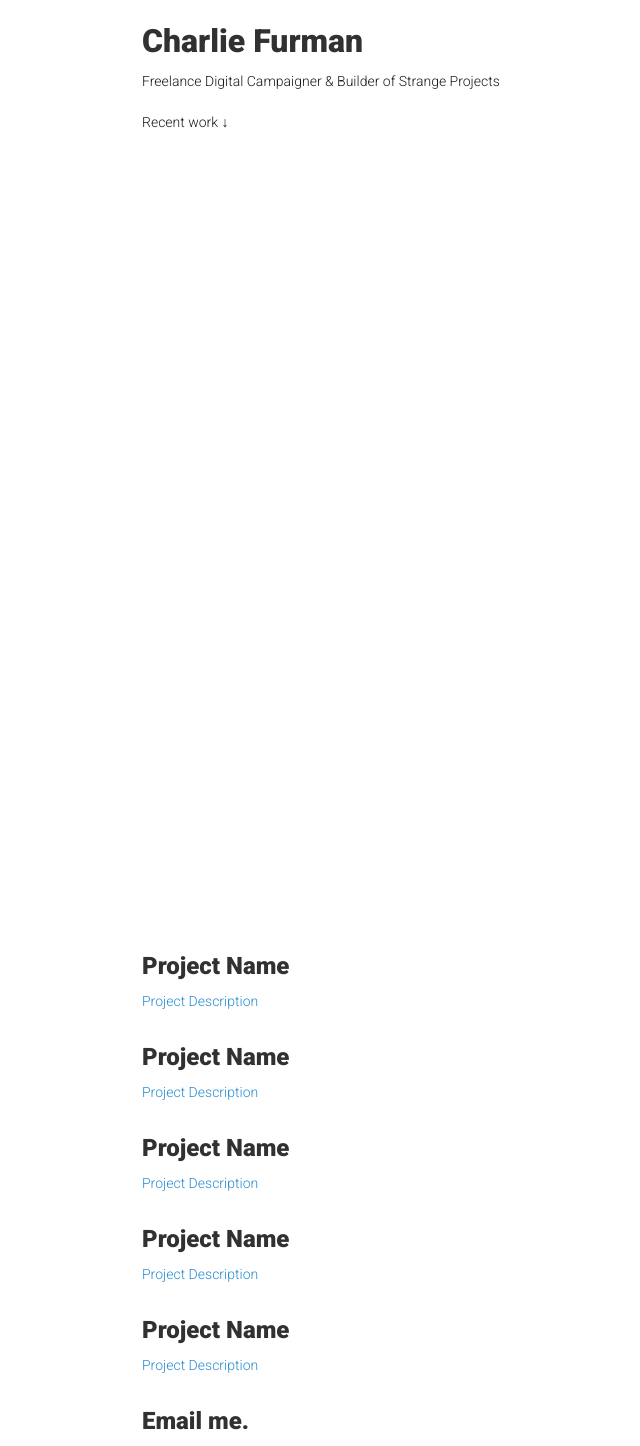
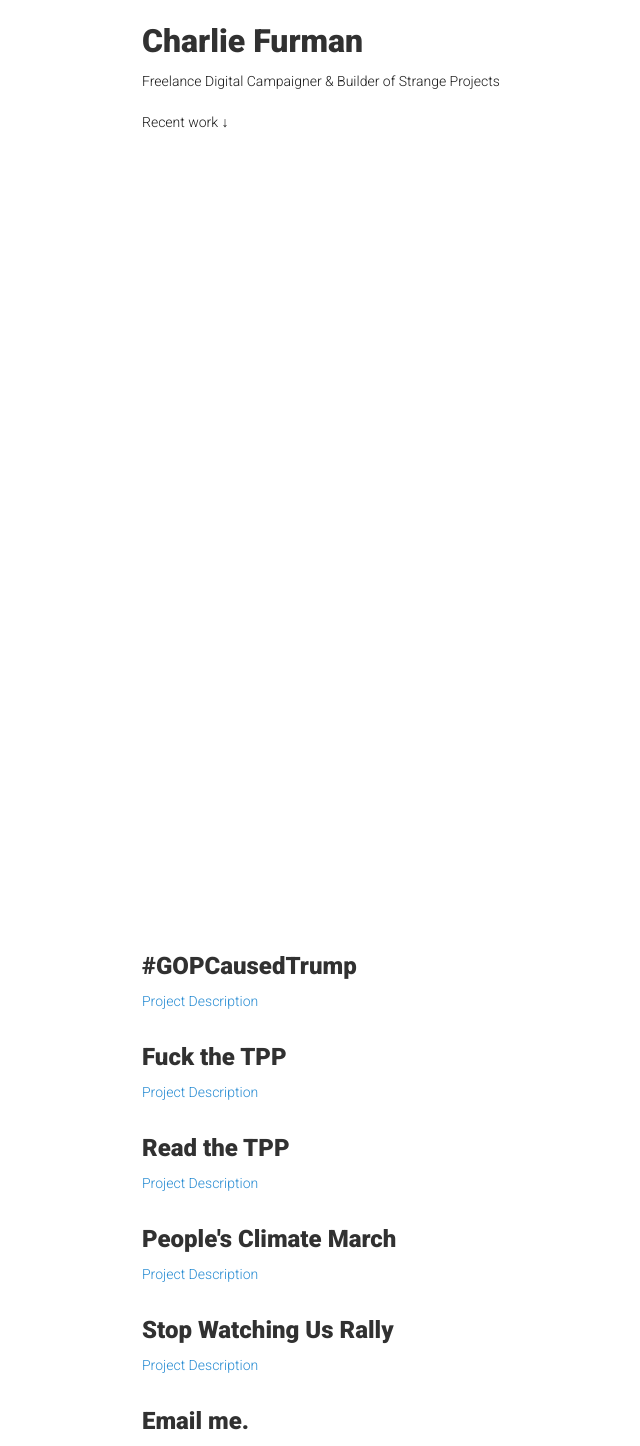
Before and after one commit to DigitalCharlie/DigitalCharlie.github.io, a Jekyll site: the page built from index.html, in a window 1280 px wide. Shown: the whole page, without its empty margins (138-778 px from the left). Built offline with Jekyll 4.4.1, drawn with Linux system fonts in a browser that asks for light colours; the list of posts is cut into pages by our own code.

Commit message:
adding project names

```diff
--- a/index.html
+++ b/index.html
@@ -30,7 +30,7 @@ title: Home
     <a href="" class="project_link" target="_blank">
       <div class="project_name">
         <h3>
-          Project Name
+          #GOPCausedTrump
         </h3>
       </div>
       <div class="project_description">
@@ -45,7 +45,7 @@ title: Home
     <a href="" class="project_link" target="_blank">
       <div class="project_name">
         <h3>
-          Project Name
+          Fuck the TPP
         </h3>
       </div>
       <div class="project_description">
@@ -60,7 +60,7 @@ title: Home
     <a href="" class="project_link" target="_blank">
       <div class="project_name">
         <h3>
-          Project Name
+          Read the TPP
         </h3>
       </div>
       <div class="project_description">
@@ -75,7 +75,7 @@ title: Home
     <a href="" class="project_link" target="_blank">
       <div class="project_name">
         <h3>
-          Project Name
+          People's Climate March
         </h3>
       </div>
       <div class="project_description">
@@ -90,7 +90,7 @@ title: Home
     <a href="" class="project_link" target="_blank">
       <div class="project_name">
         <h3>
-          Project Name
+          Stop Watching Us Rally
         </h3>
       </div>
       <div class="project_description">
```
